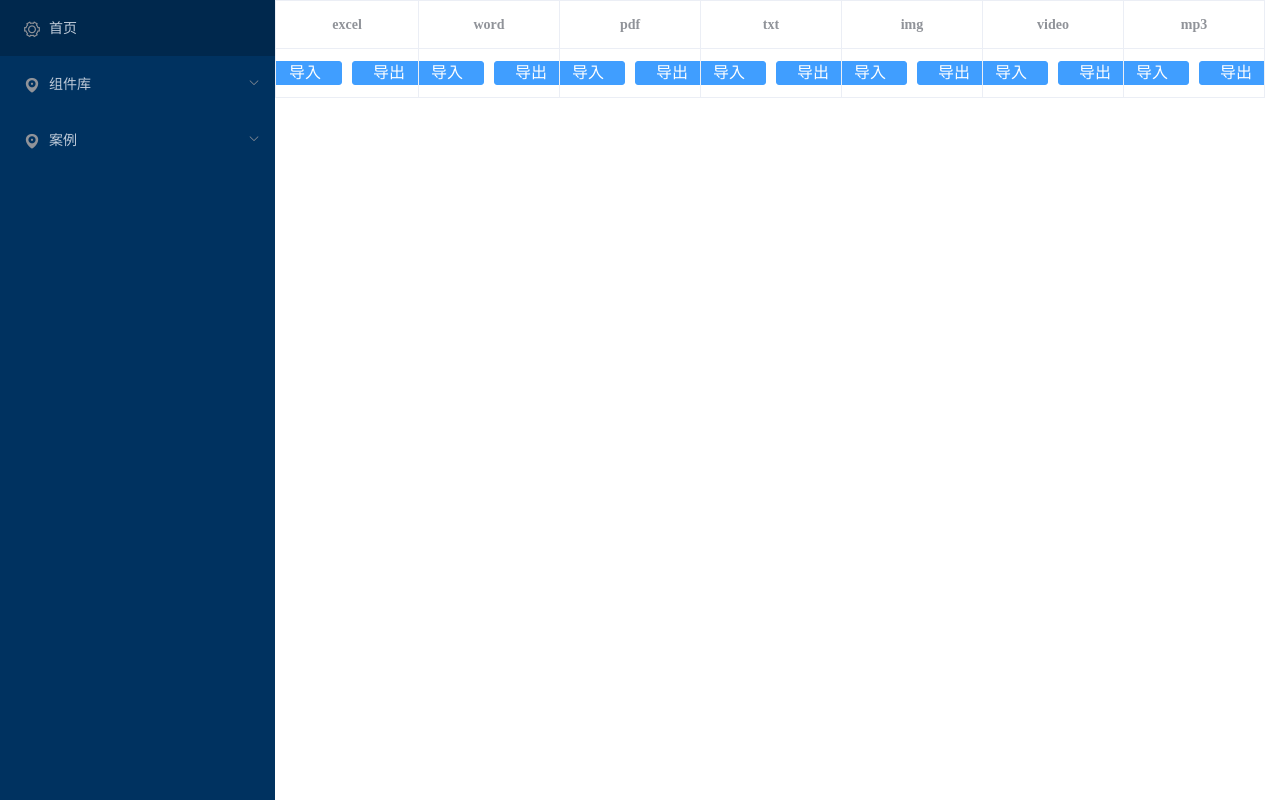
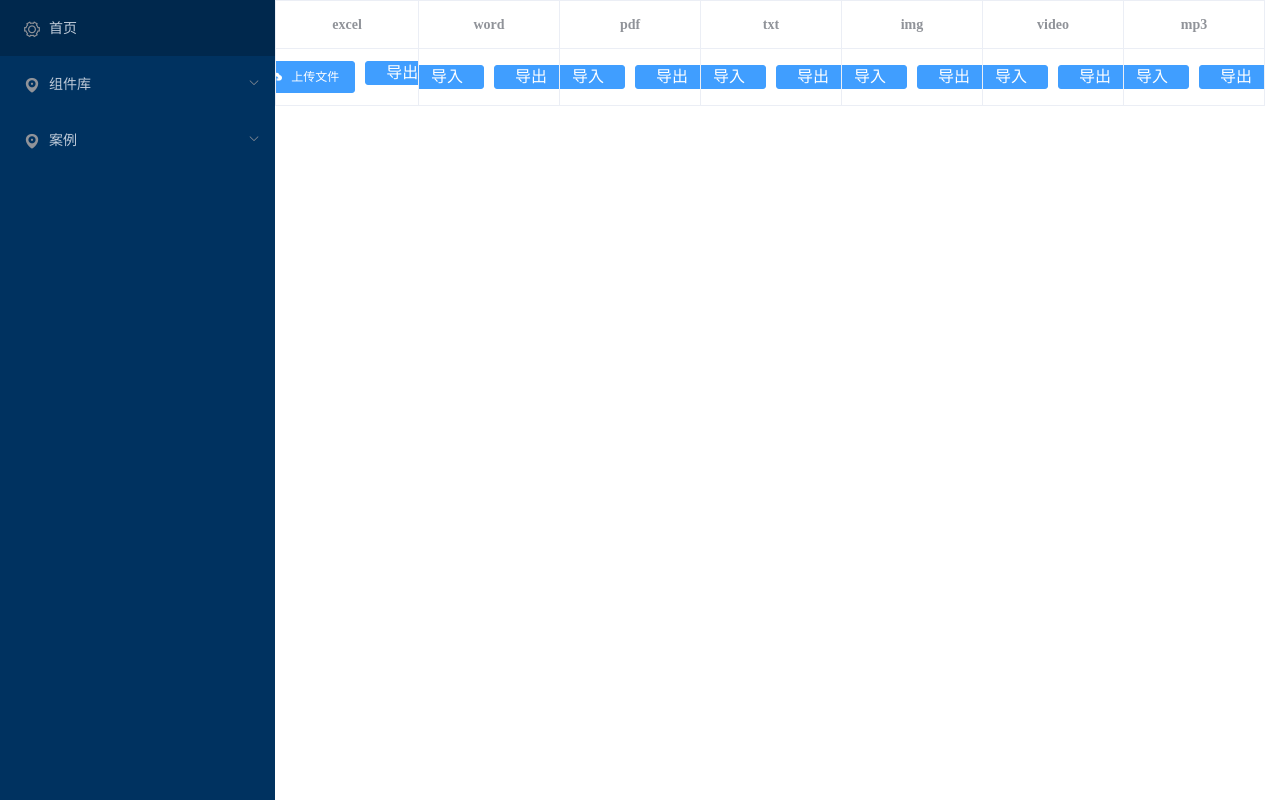
Before and after one commit to ITWEBJINLING/myvuedemo, a Vue app in the folder vuestudy/: page /lcomponent/lupload in a window 1280 px wide. Built offline with nearby package versions, Linux system fonts and the light colour scheme; what vue-particles would draw is missing.

Commit message:
读取excel表格数据

```diff
--- a/vuestudy/package.json
+++ b/vuestudy/package.json
@@ -13,7 +13,8 @@
     "vue": "^2.6.10",
     "vue-particles": "^1.0.9",
     "vue-router": "^3.0.7",
-    "vuex": "^3.0.1"
+    "vuex": "^3.0.1",
+    "xlsx": "^0.15.5"
   },
   "devDependencies": {
     "@vue/cli-plugin-babel": "^3.10.0",
--- a/vuestudy/src/views/lcomponent/lupload/index.vue
+++ b/vuestudy/src/views/lcomponent/lupload/index.vue
@@ -1,17 +1,32 @@
 <template>
   <div class="main">
     <el-table :data="data" style="width: 100%" border>
+
       <el-table-column label="excel" align='center'>
         <template>
           <div class="excel">
             <div class="upload-excel">
-              <el-upload
+              <!-- <el-upload
                 action="https://jsonplaceholder.typicode.com/posts/"
                 :show-file-list="false"
                 :on-success="handleAvatarSuccess"
                 :before-upload="beforeAvatarUpload">
                 <el-button type="primary" size="mini">导入</el-button>
-              </el-upload>
+              </el-upload> -->
+              <el-upload
+    ref="upload"
+    action="/"
+    :show-file-list="false"
+    :on-change="importExcel"
+    :auto-upload="false">
+    <el-button
+      slot="trigger"
+      icon="el-icon-upload"
+      size="small"
+      type="primary">
+      上传文件
+    </el-button>
+</el-upload>
             </div>
             <div class="export-excel">
               <el-upload
@@ -25,6 +40,7 @@
           </div>
         </template>
       </el-table-column>
+
       <el-table-column label="word" align='center'>
         <template>
           <div class="excel">
@@ -195,17 +211,53 @@
 </template>
 
 <script>
+import XLSX from 'xlsx'
 export default {
   data() {
     return {
-      data: [{ id: 1, name: "aa" }]
-    };
+      data: [{ id: 1, name: "aa" }],
+      wb:null,
+    }
   },
   created() {},
   mounted() {},
   methods: {
     handleAvatarSuccess() {},
-    beforeAvatarUpload() {}
+    beforeAvatarUpload() {},
+    importExcel(file) {
+      const types = file.name.split('.')[1]
+      const fileType = ['xlsx', 'xlc', 'xlm', 'xls', 'xlt', 'xlw', 'csv'].some(item => item === types)
+      if (!fileType) {
+        alert('格式错误！请重新选择')
+        return;
+      }
+      this.file2Xce(file).then(tabJson => {
+        if (tabJson && tabJson.length > 0) {
+          this.xlsxJson = tabJson
+        }
+      })
+    },
+    // 读取表格内容
+    file2Xce(file) {
+      return new Promise(function(resolve, reject) {
+        const reader = new FileReader()
+        reader.onload = function(e) {
+          const data = e.target.result
+          let wb = XLSX.read(data, {
+            type: 'binary'
+          })
+          const result = []
+          wb.SheetNames.forEach((sheetName) => {
+            result.push({
+              sheetName: sheetName,
+              sheet: XLSX.utils.sheet_to_json(wb.Sheets[sheetName])
+            })
+          })
+          resolve(result)
+        }
+        reader.readAsBinaryString(file.raw)
+      })
+    }
   }
 };
 </script>
```
Also changed, not shown: 1 other file (tests, documents, lock files or other folders).
